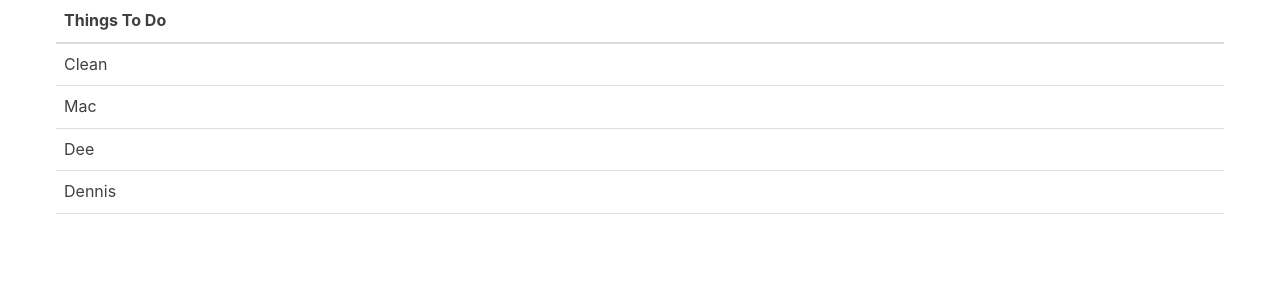
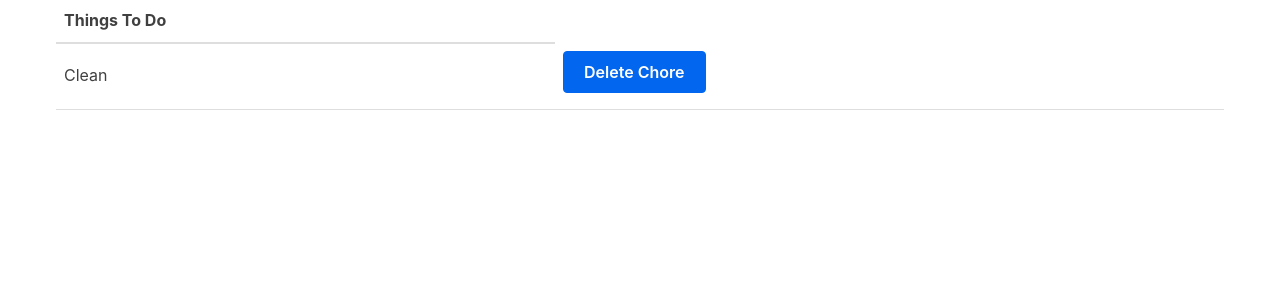
Before and after one commit to AngryGrizzlyBear/ToDoSomething, a React (Create React App) app in the folder react-tutorial/: page / in a window 1280 px wide. Shown: the top 300 px of the page. Built offline with nearby package versions, Linux system fonts and the light colour scheme.

Commit message:
Made a delete chore button.

```diff
--- a/react-tutorial/src/components/App.js
+++ b/react-tutorial/src/components/App.js
@@ -3,26 +3,32 @@ import Table from './Table';
 
 
 class App extends Component {
-    render() {
-        const tasks = [
+
+    state = {
+        tasks: [
             {
                 chore: 'Clean',
-            },
-            {
-                chore: 'Mac',
-            },
-            {
-                chore: 'Dee',
-            },
-            {
-                chore: 'Dennis',
-            },
-        ];
+            }
+        ]
+    };
+    removeTask = index => {
+        const {tasks} = this.state;
+
+        this.setState({
+            tasks: tasks.filter((task, i) => {
+                return i !== index;
+            }),
+        });
+    };
+
+        render() {
+            const {tasks} = this.state;
+
         return (
             <div className="container">
-                <Table taskData={tasks}/>
+                <Table taskData={tasks} removeTask={this.removeTask}/>
             </div>
-        )
+        );
     }
 }
 
--- a/react-tutorial/src/components/Table.js
+++ b/react-tutorial/src/components/Table.js
@@ -15,6 +15,9 @@ const TableBody = props => {
         return (
             <tr key={index}>
                 <td>{row.chore}</td>
+                <td>
+                    <button onClick={() => props.removeTask(index)}>Delete Chore</button>
+                </td>
             </tr>
         )
     });
@@ -25,12 +28,12 @@ const TableBody = props => {
 class Table extends Component {
     render() {
 
-        const {taskData} = this.props;
+        const {taskData, removeTask} = this.props;
 
         return (
             <table>
                 <TableHeader/>
-                <TableBody taskData={taskData}/>
+                <TableBody taskData={taskData} removeTask={removeTask}/>
             </table>
         )
     }
```
